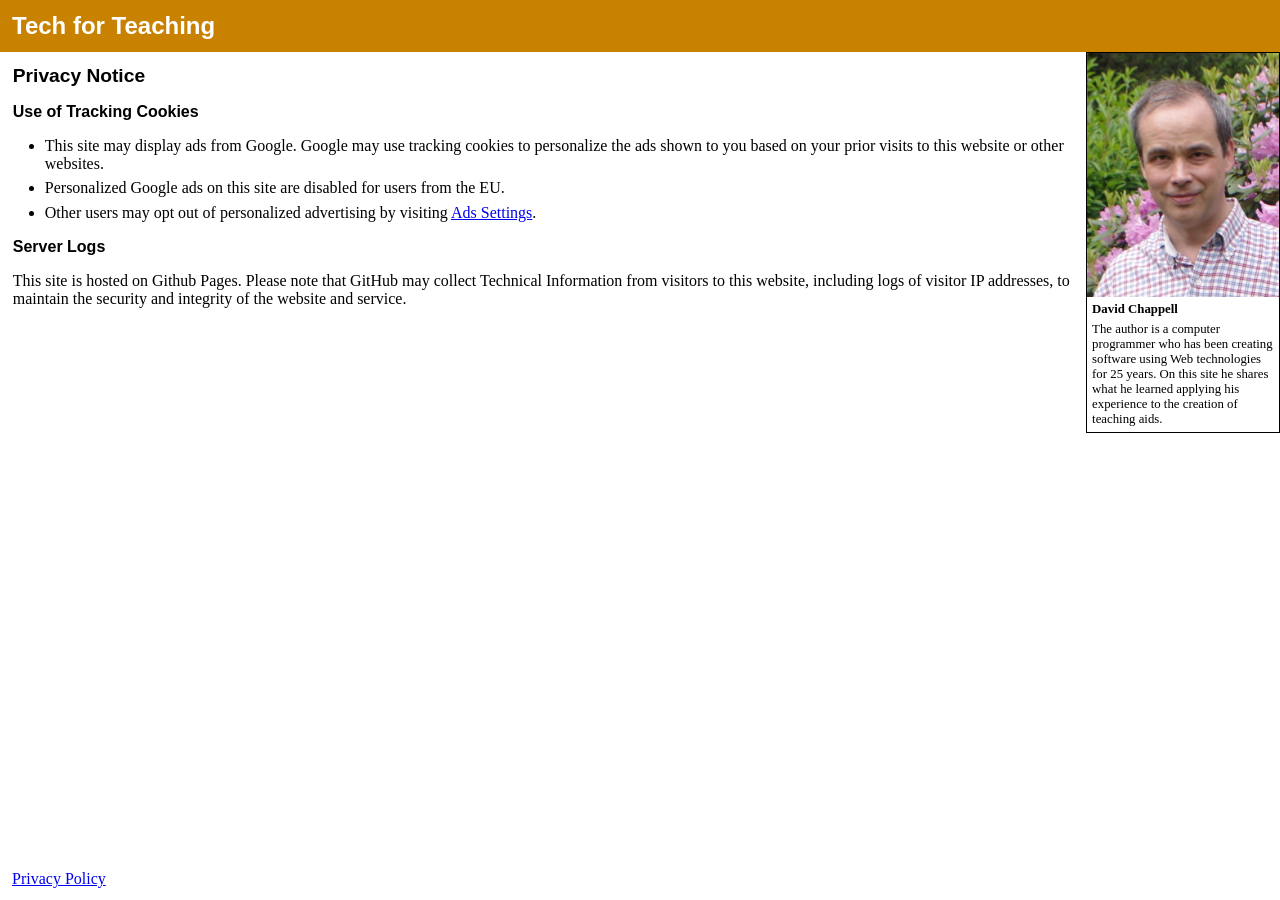
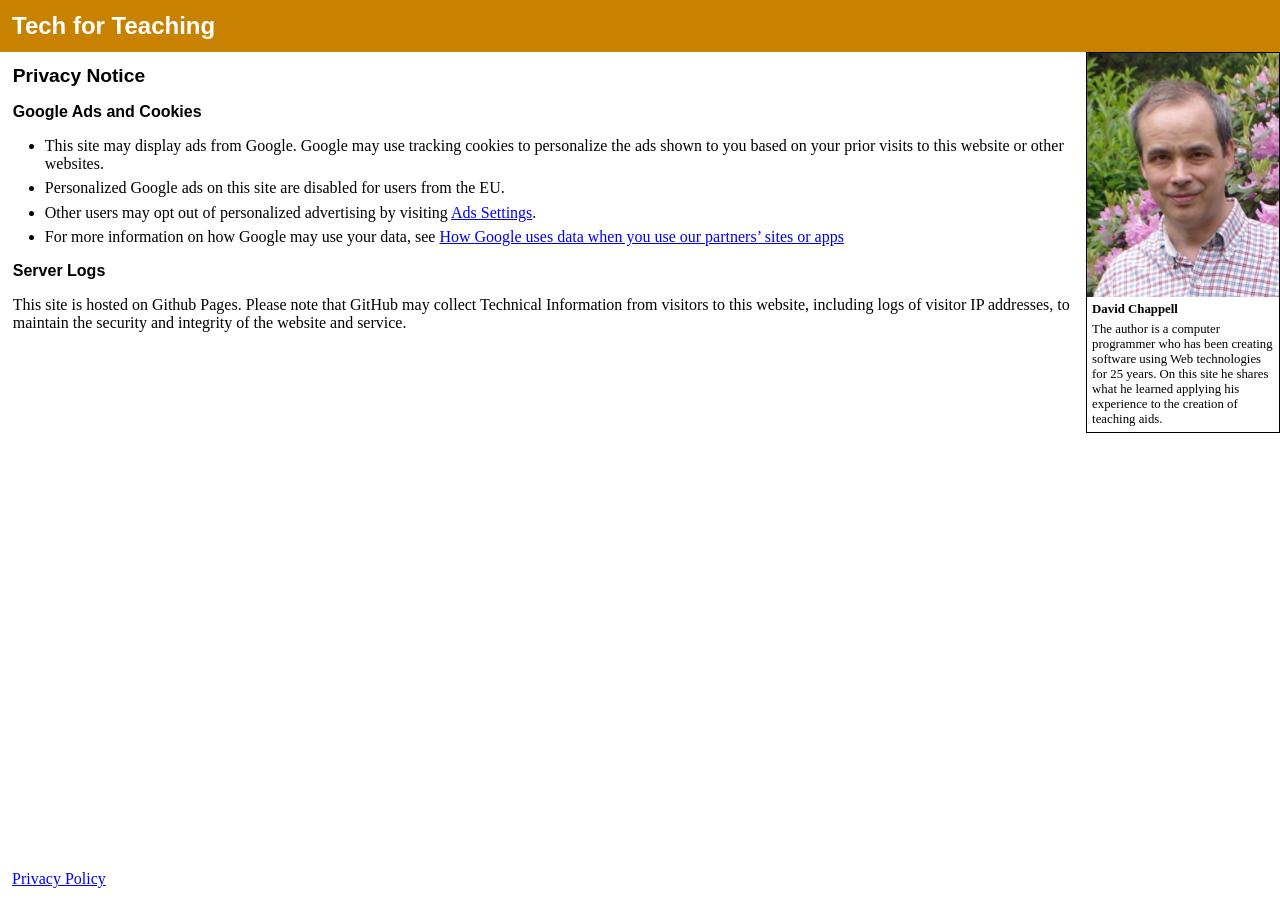
Before and after one commit to david672orford/tech-for-teaching, a Jekyll site: the page built from privacy.md, in a window 1280 px wide. Built offline with Jekyll 4.4.1, drawn with Linux system fonts in a browser that asks for light colours; our own code applies the rules of GitHub Pages for plain Markdown files.

Commit message:
added link to privacy policy

```diff
--- a/privacy.md
+++ b/privacy.md
@@ -1,9 +1,10 @@
 ## Privacy Notice
 
-### Use of Tracking Cookies
+### Google Ads and Cookies
 * This site may display ads from Google. Google may use tracking cookies to personalize the ads shown to you based on your prior visits to this website or other websites.
 * Personalized Google ads on this site are disabled for users from the EU.
 * Other users may opt out of personalized advertising by visiting [Ads Settings](https://www.google.com/settings/ads).
+* For more information on how Google may use your data, see [ How Google uses data when you use our partners’ sites or apps](https://policies.google.com/technologies/partner-sites)
 
 ### Server Logs
 This site is hosted on Github Pages. Please note that GitHub may collect Technical Information from visitors to this website, including logs of visitor IP addresses, to maintain the security and integrity of the website and service.
```
